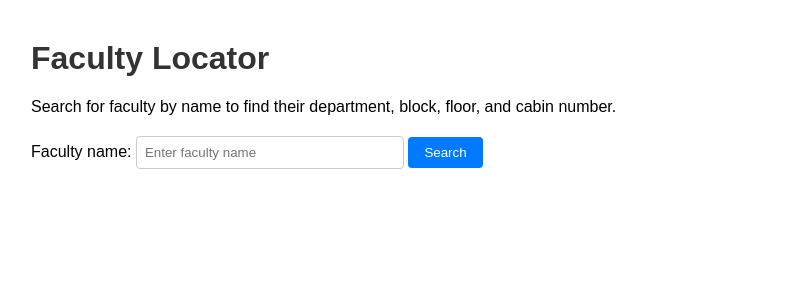
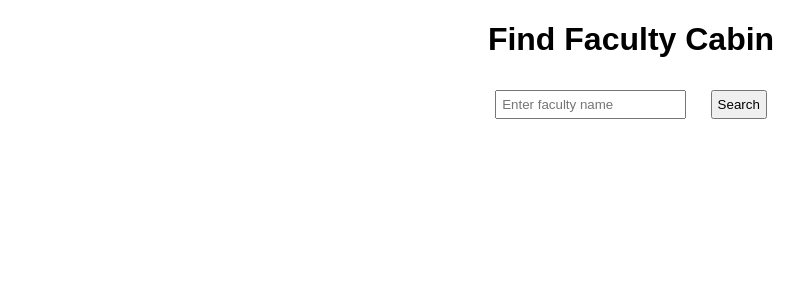
Before and after one commit to MadhurimaKumari/Faculty-Finder, a Flask app: page / in a window 1280 px wide. Shown: the top 300 px of the page, without its empty margins (9-813 px from the left). Run offline with Flask 3, Linux system fonts and the light colour scheme.

Commit message:
index.html

```diff
--- a/templates/index.html
+++ b/templates/index.html
@@ -1,39 +1,18 @@
 <!DOCTYPE html>
-<html lang="en">
+<html>
     <head>
-    <meta charset="UTF-8">
-    <title>Faculty Locator</title>
+        <title>Faculty Finder</title>
         <style>
-        body { font-family: Arial, sans-serif; margin: 40px; }
-        h1 { color: #333; }
-        form { margin-top: 20px; }
-        input[type="text"] {
-            padding: 8px;
-            width: 250px;
-            border: 1px solid #ccc;
-            border-radius: 4px;
-        }
-        button {
-            padding: 8px 16px;
-            border: none;
-            border-radius: 4px;
-            background-color: #007bff;
-            color: white;
-            cursor: pointer;
-        }
-        button:hover {
-            background-color: #0056b3;
-        }
+        body { font-family: Arial; text-align: center; }
+        input, button { margin: 10px; padding: 5px; }
         </style>
     </head>
     <body>
-    <h1>Faculty Locator</h1>
-    <p>Search for faculty by name to find their department, block, floor, and cabin number.</p>
-
+        <h1> Find Faculty Cabin</h1>
         <form action="/search" method="get">
-        <label for="query">Faculty name:</label>
-        <input type="text" id="query" name="q" placeholder="Enter faculty name" required>
+        <input type="text" name="q" placeholder="Enter faculty name" required>
         <button type="submit">Search</button>
     </form>
     </body>
+
 </html>
```
Lines whose indentation alone changed are shown as unchanged.
